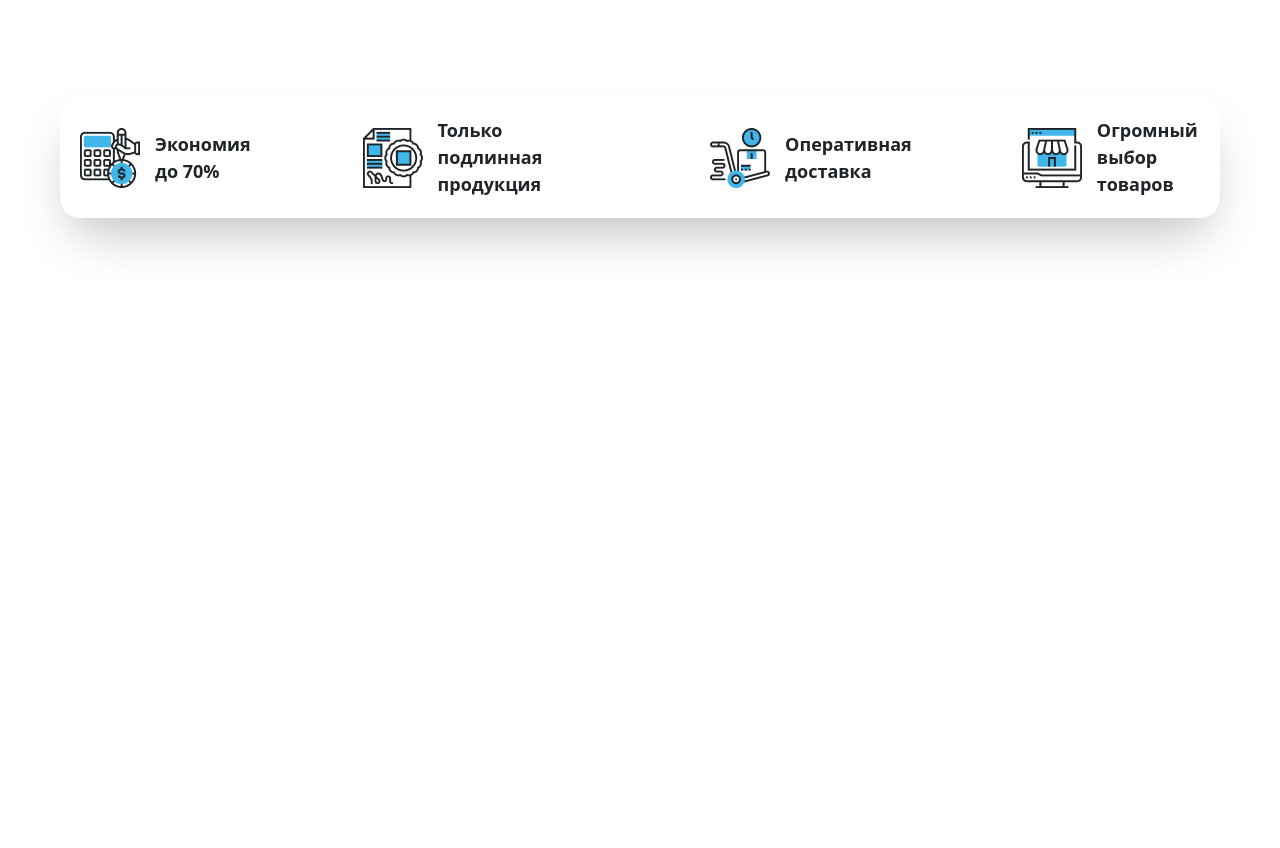
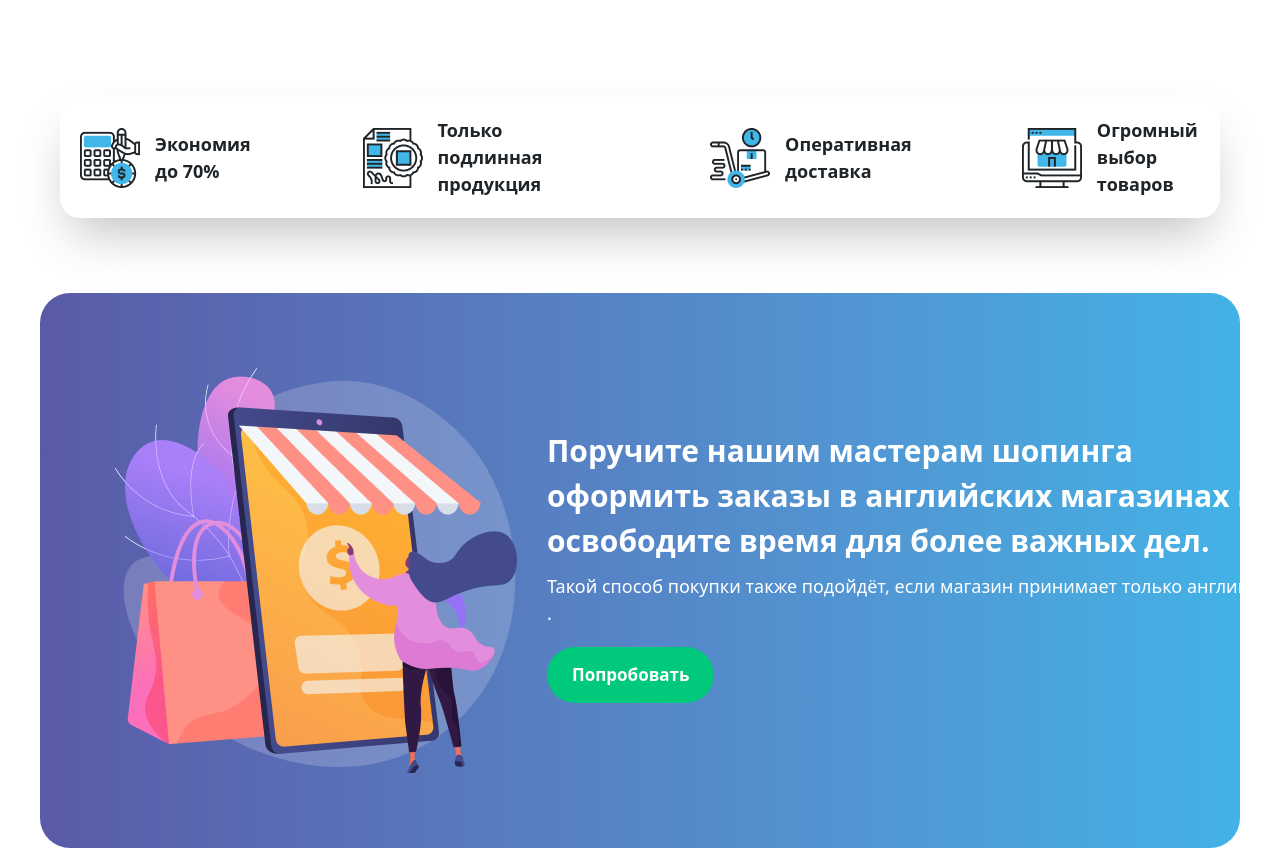
Before and after one commit to rxmnw/HOMEWORK-26-04-26, a website: page index.html in a window 1280 px wide. Shown: the part 1838-2686 px from the top of the page. Before the commit the page ends 2131 px from the top, so only its background shows below. Drawn offline with Linux system fonts and the light colour scheme.

Commit message:
section3 in page1

```diff
--- a/index.html
+++ b/index.html
@@ -141,6 +141,18 @@
         </div>
       </section>
 
+ <section class="max-w-300 m-auto">
+        <div class="bg-linear-to-r from-[#595AA8] to-[#42B2E6]  p-[75px] rounded-[30px] flex flex-col lg:flex-row ">
+            <img src="./src/Иллюстрация (1).png" alt="">
+            <aside class="ml-[30px] mt-[60px]">
+                <p class="lg:text-[30px] font-bold lg:w-[750px] text-[white] lg:ml-[0px] ml-[-70px] w-[400px] text-[20px]">Поручите нашим мастерам шопинга оформить заказы в английских магазинах и освободите время для более важных дел.</p>
+                <p class="text-[18px] text-[white] font-medium mt-[10px] lg:ml-[0px] ml-[-70px]">Такой способ покупки также подойдёт, если магазин принимает только английские .</p>
+                <button class="text-[17px] font-bold p-[15px_25px] rounded-[30px] bg-[#00C97B] text-[white] mt-[20px] lg:ml-[0px] ml-[-70px]">Попробовать</button>
+            </aside>
+        </div>
+      </section>
+
+
 </main>
 </body>
 </html>
```
Also changed, not shown: src/output.css, src/Иллюстрация (1).png (added).
